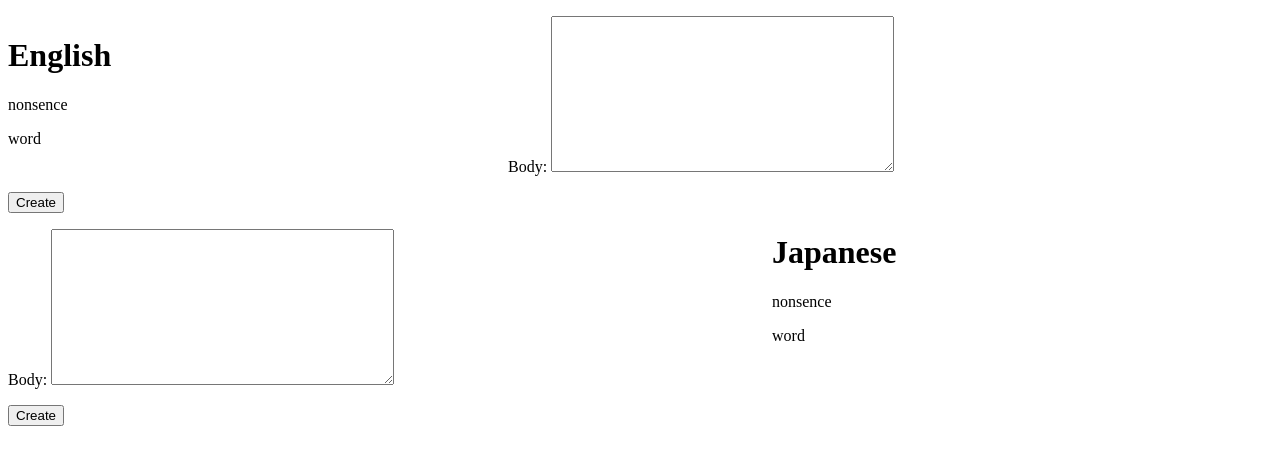
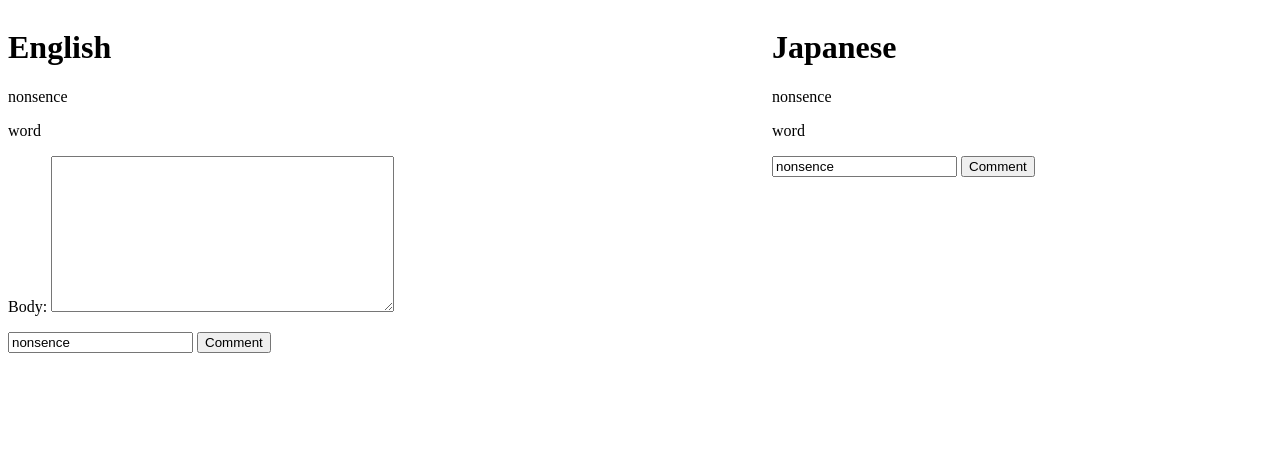
Before and after one commit to AprilWZhao/word-of-the-day-app, a Django app: template src/WODapp/templates/todays_word.html in a window 1280 px wide. Shown: the top 465 px of the page. Run offline with Django 3.2, Linux system fonts and the light colour scheme; the template is opened without the code that fills it: values that come from a table or form of the project are taken from there, others are empty; data comes from the database, SQL or seed files in the repository.

Commit message:
Unbreaking the admin login site. Edting the template a little.

```diff
--- a/src/WODapp/templates/todays_word.html
+++ b/src/WODapp/templates/todays_word.html
@@ -12,21 +12,24 @@
   <div id="en"><h1>English</h1>
         {% for word in english_words %}
             <p> {{ word.word_text }}</p>
-        {% endfor %}</div>
+        {% endfor %}
     <form action="" method="post" class="form-horizontal">
             {% csrf_token %}
             {{ form.as_p }}
-            <input type="submit" value="Create"/>
+        <input id="comment_box_en" type="test" value="{{word}}"/>
+            <input type="submit" value="Comment"/>
     </form>
+  </div>
   <div id="jp"><h1>Japanese</h1>
         {% for word in japanese_words %}
             <p> {{ word.word_text }}</p>
-        {% endfor %}</div>
+        {% endfor %}
     <form action="" method="post" class="form-horizontal">
             {% csrf_token %}
-            {{ form.as_p }}
-            <input type="submit" value="Create"/>
+            <input id="comment_box_jp" type="test" value="{{word}}"/>
+            <input type="submit" value="Comment"/>
     </form>
+  </div>
 </div>
 </body>
 </html>
--- a/src/WODapp/views.py
+++ b/src/WODapp/views.py
@@ -1,4 +1,3 @@
-from django.shortcuts import render
 from django.views.generic import TemplateView
 from models import Word
 from forms import AddCommentForm
```
